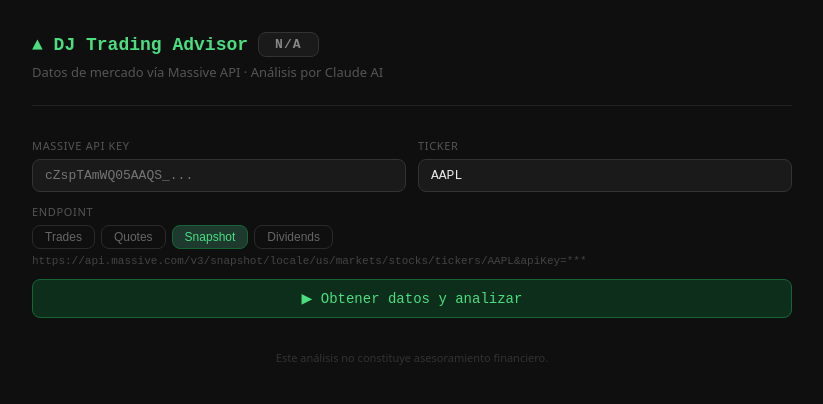
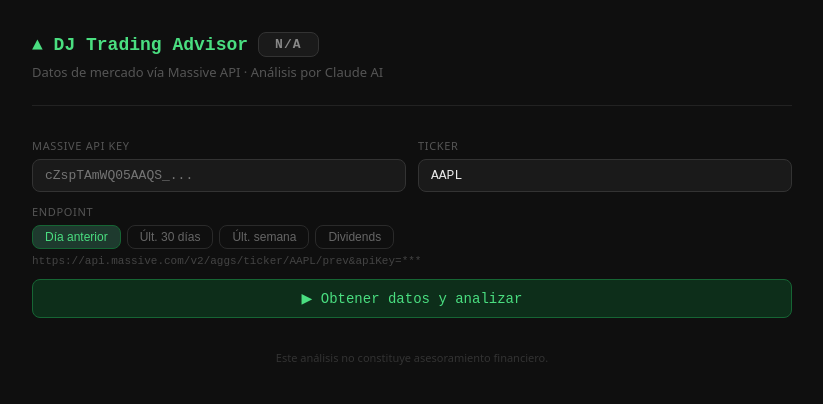
Before and after one commit to jcarpio/dj-trading-advisor, a Next.js app: page / in a window 1280 px wide. Shown: the top 404 px of the page, without its empty margins (228-1051 px from the left). Built offline with nearby package versions, Linux system fonts and the light colour scheme.

Commit message:
Update TradingAdvisor.jsx

```diff
--- a/app/components/TradingAdvisor.jsx
+++ b/app/components/TradingAdvisor.jsx
@@ -3,10 +3,10 @@
 import { useState, useCallback } from "react";
 
 const ENDPOINTS = [
-  { label: "Trades",    path: "/v3/trades/{ticker}?limit=20" },
-  { label: "Quotes",    path: "/v3/quotes/{ticker}?limit=20" },
-  { label: "Snapshot",  path: "/v3/snapshot/locale/us/markets/stocks/tickers/{ticker}" },
-  { label: "Dividends", path: "/v3/reference/dividends?ticker={ticker}&limit=10" },
+  { label: "Día anterior", path: "/v2/aggs/ticker/{ticker}/prev" },
+  { label: "Últ. 30 días", path: "/v2/aggs/ticker/{ticker}/range/1/day/2025-01-01/2026-03-26?adjusted=true&sort=desc&limit=30" },
+  { label: "Últ. semana",  path: "/v2/aggs/ticker/{ticker}/range/1/day/2026-03-17/2026-03-26?adjusted=true&sort=desc&limit=7" },
+  { label: "Dividends",    path: "/v3/reference/dividends?ticker={ticker}&limit=10" },
 ];
 
 const SIGNAL_STYLES = {
@@ -60,7 +60,7 @@ function extractMetrics(rawData) {
 export default function TradingAdvisor() {
   const [massiveKey,   setMassiveKey]   = useState("");
   const [ticker,       setTicker]       = useState("AAPL");
-  const [endpointIdx,  setEndpointIdx]  = useState(2);
+  const [endpointIdx,  setEndpointIdx]  = useState(0);
   const [status,       setStatus]       = useState("idle");
   const [rawData,      setRawData]      = useState(null);
   const [analysis,     setAnalysis]     = useState("");
```
